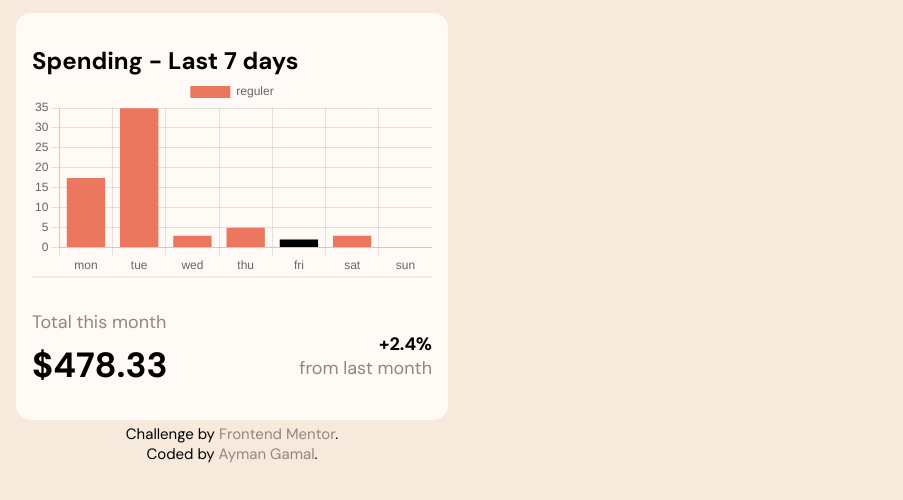
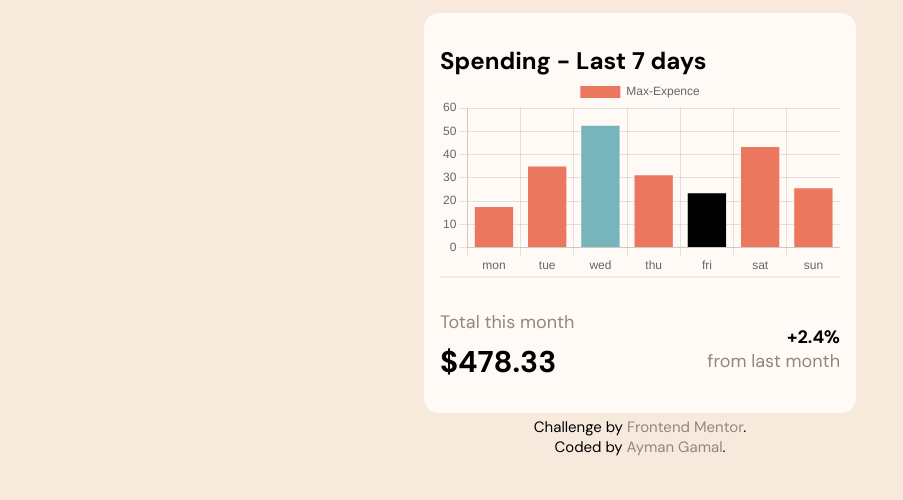
Before and after one commit to cod-lvr/expences-chart-component, a plain HTML site: page index.html in a window 1280 px wide. Shown: the part 178-678 px from the top of the page, without its empty margins (0-903 px from the left). Drawn offline with nearby package versions, Linux system fonts and the light colour scheme.

Commit message:
finished component -responsive design

```diff
--- /dev/null
+++ b/data/data.js
@@ -0,0 +1,30 @@
+export default data = [
+  {
+    day: "mon",
+    amount: 17.45,
+  },
+  {
+    day: "tue",
+    amount: 34.91,
+  },
+  {
+    day: "wed",
+    amount: 52.36,
+  },
+  {
+    day: "thu",
+    amount: 31.07,
+  },
+  {
+    day: "fri",
+    amount: 23.39,
+  },
+  {
+    day: "sat",
+    amount: 43.28,
+  },
+  {
+    day: "sun",
+    amount: 25.48,
+  },
+];
--- a/index.html
+++ b/index.html
@@ -34,7 +34,9 @@
           <h1 class="big">Spending - Last 7 days</h1>
         </header>
         <!-- using charts.js lib  -->
-        <canvas id="myChart"></canvas>
+        <canvas id="myChart">
+          Your browser does not support the canvas element.
+        </canvas>
       </section>
 
       <div class="main__balance flex-row">
--- a/script/main.js
+++ b/script/main.js
@@ -1,4 +1,4 @@
-// import data from "./data/data.json";
+// import data from "./data/data.js";
 
 const ctx = document.getElementById("myChart");
 
@@ -8,18 +8,53 @@ const myChart = new Chart(ctx, {
     labels: ["mon", "tue", "wed", "thu", "fri", "sat", "sun"],
     datasets: [
       {
-        label: "reguler",
-        data: [17.45, 34.91, 3, 5, 2, 3],
+        label: "Max-Expence",
+        data: [
+          {
+            day: "mon",
+            amount: 17.45,
+          },
+          {
+            day: "tue",
+            amount: 34.91,
+          },
+          {
+            day: "wed",
+            amount: 52.36,
+          },
+          {
+            day: "thu",
+            amount: 31.07,
+          },
+          {
+            day: "fri",
+            amount: 23.39,
+          },
+          {
+            day: "sat",
+            amount: 43.28,
+          },
+          {
+            day: "sun",
+            amount: 25.48,
+          },
+        ],
         backgroundColor: [
           "hsl(10, 79%, 65%)",
           "hsl(10, 79%, 65%)",
-          "hsl(10, 79%, 65%)",
+          "hsl(186, 34%, 60%)",
           "hsl(10, 79%, 65%)",
           "rhsl(10, 79%, 65%)",
           "hsl(10, 79%, 65%)",
         ],
+        borderRadius: "12px",
       },
     ],
   },
-  options: {},
+  options: {
+    parsing: {
+      xAxisKey: "day",
+      yAxisKey: "amount",
+    },
+  },
 });
--- a/styles/style.css
+++ b/styles/style.css
@@ -9,7 +9,7 @@
 }
 :root {
   /* ### Primary */
-  ---Soft-red: hsl(10, 79%, 65%);
+  --Soft-red: hsl(10, 79%, 65%);
   --Cyan: hsl(186, 34%, 60%);
 
   /* ### Neutral */
@@ -45,6 +45,7 @@ a {
   text-decoration: none;
   color: var(--Medium-brown);
 }
+
 /* ### MODIFIRES */
 .flex-row {
   display: flex;
@@ -74,7 +75,7 @@ a {
   padding: var(--mob-padd);
   border-radius: var(--b-radius);
   color: white;
-  background-color: var(---Soft-red);
+  background-color: var(--Soft-red);
 }
 .header.small {
   color: var(--Very-pale-orange);
@@ -114,3 +115,12 @@ a {
   text-align: center;
   margin: 1rem 0;
 }
+/* ### media -query  */
+@media screen and (min-width: 500px) {
+  body {
+    margin: 0 auto;
+  }
+  .main__balance .big {
+    font-size: 30px;
+  }
+}
```
Also changed, not shown: data/data.json (deleted, +0 -30 lines).
